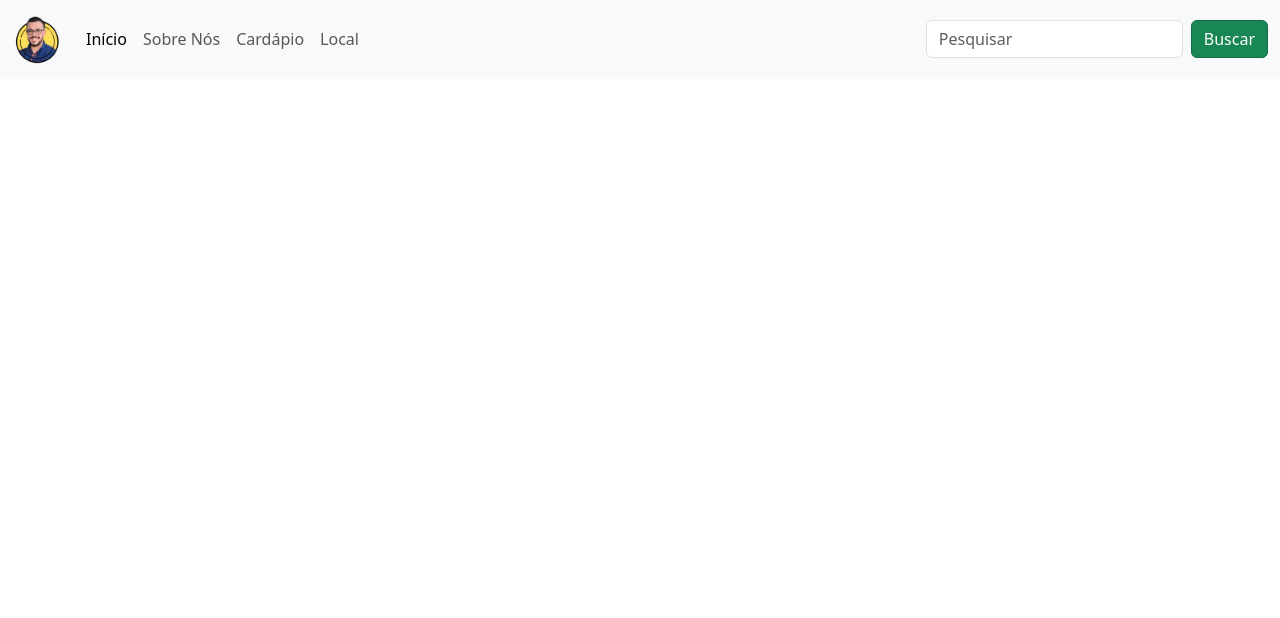
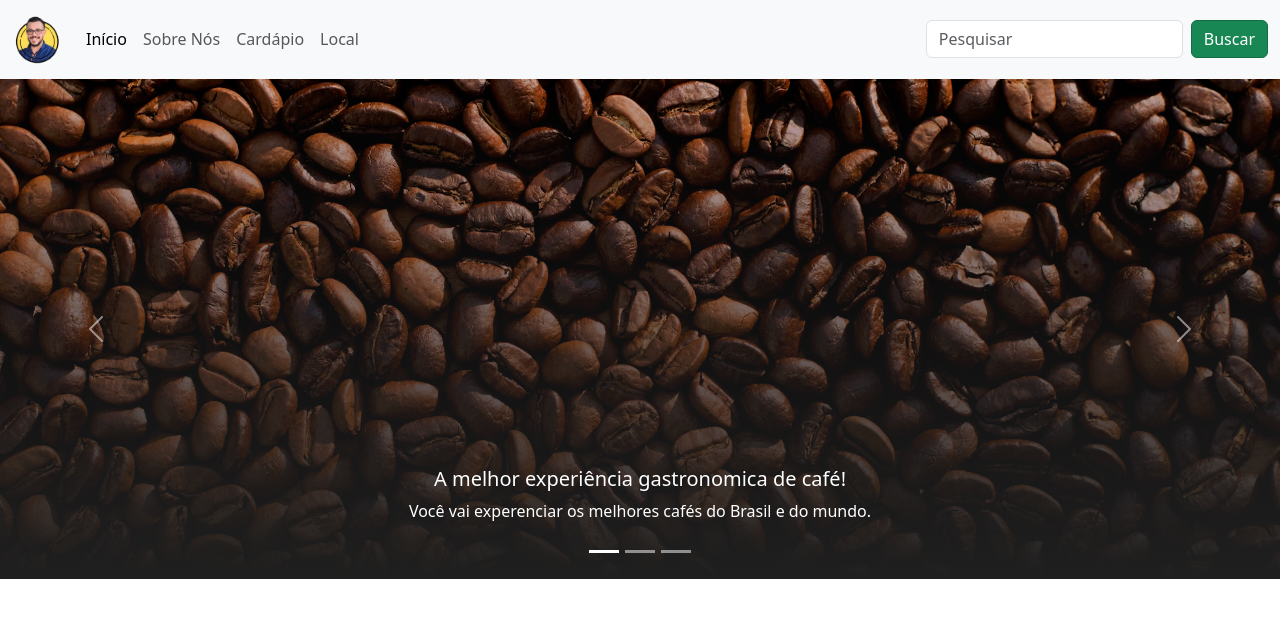
Before and after one commit to Iranlsjr/Forma-o-CSS-Web-Developer, a plain HTML site: page 4 - Projeto-Coffee-Shop/index.html in a window 1280 px wide. Drawn offline with nearby package versions, Linux system fonts and the light colour scheme.

Commit message:
Projeto de Coffee Shop Utilizando bootstrap - Adicioando Carousel

```diff
--- a/4 - Projeto-Coffee-Shop/assets/css/style.css
+++ b/4 - Projeto-Coffee-Shop/assets/css/style.css
@@ -8,3 +8,22 @@
 .navbar-brand img{
     width: 50px;
 }
+
+/* Tamanho do carrosel*/
+
+.carousel-item{
+    height: 500px;
+}
+
+.carousel-item img{
+    height: 100%;
+    object-fit: cover;
+    object-position: center;
+}
+.carousel-item::before{
+    content: "";
+    width: 100%;
+    height: 100%;
+    background: linear-gradient(transparent, rgb(31, 31, 31));
+    position: absolute;
+}
--- a/4 - Projeto-Coffee-Shop/index.html
+++ b/4 - Projeto-Coffee-Shop/index.html
@@ -9,7 +9,7 @@
   </head>
   <body>
     <!-- Navbar-->
-    <nav class="navbar navbar-expand-lg bg-light fixed-top">
+    <nav class="navbar navbar-expand-lg bg-light ">
         <div class="container-fluid">
           <a class="navbar-brand" href="#">
             <img src="assets/img/logo.png" alt="Logotipo Cafeteria coffee CSS">
@@ -40,6 +40,47 @@
         </div>
       </nav>
 
+    <!-- Carousel-->
+    <div id="carousel-coffee" class="carousel slide">
+        <div class="carousel-indicators">
+          <button type="button" data-bs-target="#carousel-coffee" data-bs-slide-to="0" class="active" aria-current="true" aria-label="Slide 1"></button>
+          <button type="button" data-bs-target="#carousel-coffee" data-bs-slide-to="1" aria-label="Slide 2"></button>
+          <button type="button" data-bs-target="#carousel-coffee" data-bs-slide-to="2" aria-label="Slide 3"></button>
+        </div>
+        <div class="carousel-inner">
+          <div class="carousel-item active">
+            <img src="assets/img/grao-coffee.avif" class="d-block w-100" alt="Grãos do café">
+            <div class="carousel-caption d-none d-md-block">
+              <h5>A melhor experiência gastronomica de café!</h5>
+              <p>Você vai experenciar os melhores cafés do Brasil e do mundo.</p>
+            </div>
+          </div>
+          <div class="carousel-item">
+            <img src="assets/img/local-cafeteria.avif" class="d-block w-100" alt="Área interna da cafeteria">
+            <div class="carousel-caption d-none d-md-block">
+              <h5>Um ambiente descolado para fazer vários posts.</h5>
+              <p>Nossa cafeteria foi pensada para te fornecer conforto e bem-estar.</p>
+            </div>
+          </div>
+          <div class="carousel-item">
+            <img src="assets/img/chicaras-de-cafe.avif" class="d-block w-100" alt="Várias chicaras de café">
+            <div class="carousel-caption d-none d-md-block">
+              <h5>Os melhores grãos</h5>
+              <p>Trabalhamos com ingredientes selecionado, da melhor qualidade, do jeito que você merece!</p>
+            </div>
+          </div>
+        </div>
+        <button class="carousel-control-prev" type="button" data-bs-target="#carousel-coffee" data-bs-slide="prev">
+          <span class="carousel-control-prev-icon" aria-hidden="true"></span>
+          <span class="visually-hidden">Previous</span>
+        </button>
+        <button class="carousel-control-next" type="button" data-bs-target="#carousel-coffee" data-bs-slide="next">
+          <span class="carousel-control-next-icon" aria-hidden="true"></span>
+          <span class="visually-hidden">Next</span>
+        </button>
+      </div>
+
+
 
     <script src="https://cdn.jsdelivr.net/npm/bootstrap@5.3.5/dist/js/bootstrap.bundle.min.js" integrity="sha384-k6d4wzSIapyDyv1kpU366/PK5hCdSbCRGRCMv+eplOQJWyd1fbcAu9OCUj5zNLiq" crossorigin="anonymous"></script>
   </body>
```
Also changed, not shown: 4 - Projeto-Coffee-Shop/assets/img/chicaras-de-cafe.avif (added), 4 - Projeto-Coffee-Shop/assets/img/grao-coffee.avif (added), 4 - Projeto-Coffee-Shop/assets/img/local-cafeteria.avif (added).
